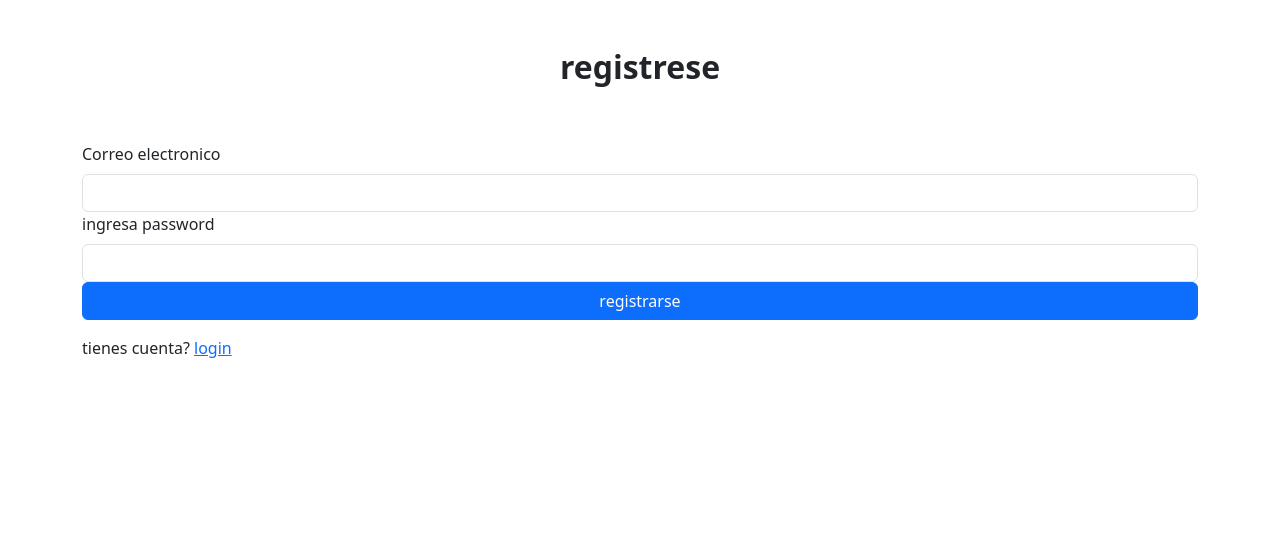
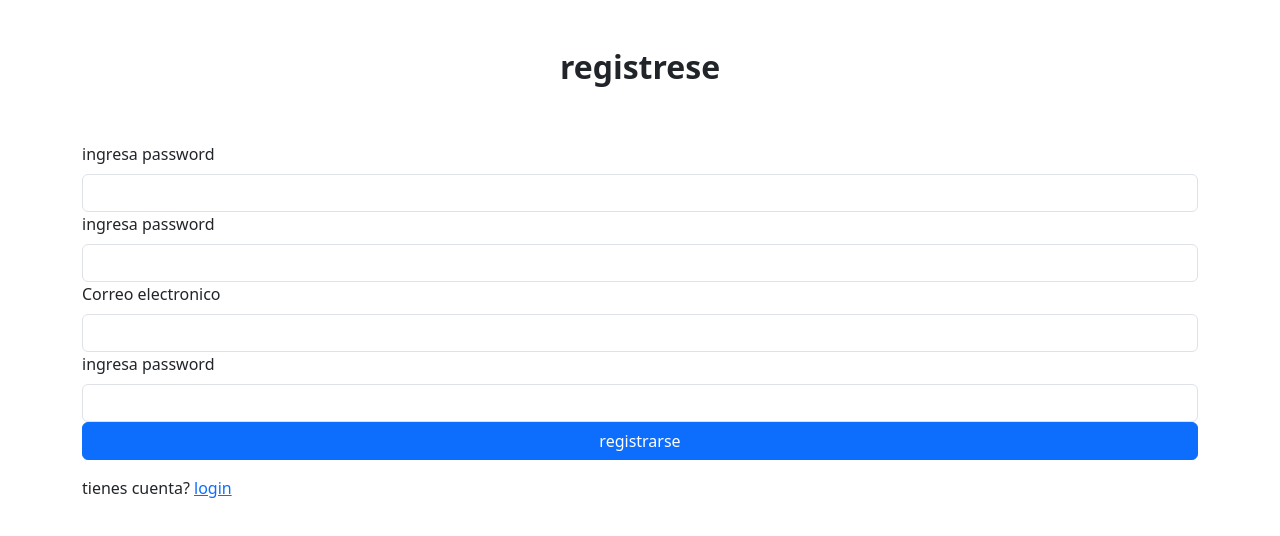
Before and after one commit to nico1612/control-de-gastos, a React (Vite) app: page /auth/register in a window 1280 px wide. Shown: the top 536 px of the page. Built offline with nearby package versions, Linux system fonts and the light colour scheme.

Commit message:
registrarse

```diff
--- a/src/login/pages/RegisterPage.jsx
+++ b/src/login/pages/RegisterPage.jsx
@@ -1,15 +1,18 @@
 
 import { Link } from "react-router-dom"
 import { useForm } from "../../hooks/useForm"
+import { startRegister } from "../../store/auth/thunks"
 
 const formData={
     email:'',
+    surname:'',
+    name:'',
     password:''
 }
 
 export const RegisterPage=()=>{
 
-    const {email,password,onInputChange}= useForm(formData)
+    const {email,name,surname,password,onInputChange}= useForm(formData)
 
     const onSubmit=(event)=>{
 
@@ -17,7 +20,7 @@ export const RegisterPage=()=>{
 
         //console.log({email,password})
 
-        dispatch( startLogin({ email, password }) );
+        dispatch( startRegister({ email, password,name,surname }) );
 
     }
 
@@ -30,6 +33,17 @@ export const RegisterPage=()=>{
                 </div>
 
                 <form onSubmit={onSubmit}>
+
+                    <div className="mb-6">
+                        <label className="form-label"> ingresa password</label>
+                        <input type="text" className="form-control" name= "surname" value={surname} onChange={onInputChange}/>
+                    </div>
+
+                    <div className="mb-6">
+                        <label className="form-label"> ingresa password</label>
+                        <input type="text" className="form-control" name= "name" value={name} onChange={onInputChange}/>
+                    </div>
+
                     <div className="mb-6">
                         <label className="form-label"> Correo electronico</label>
                         <input type="email" className="form-control" name= "email" value={email} onChange={onInputChange}/>
@@ -37,8 +51,9 @@ export const RegisterPage=()=>{
 
                     <div className="mb-6">
                         <label className="form-label"> ingresa password</label>
-                        <input type="email" className="form-control" name= "password" value={password} onChange={onInputChange}/>
+                        <input type="password" className="form-control" name= "password" value={password} onChange={onInputChange}/>
                     </div>
+
                     <div className="d-grid">
                         <button type="submit" className="btn btn-primary" > registrarse</button>
                     </div>
--- a/src/store/auth/thunks.js
+++ b/src/store/auth/thunks.js
@@ -25,27 +25,22 @@ export const startLogin=({email,password})=>{
 
 }
 
-export const startRegister=({email,password})=>{
+export const startRegister=({email,surname,name,password})=>{
 
     return async(dispatch)=>{
 
+
         dispatch( checkingCredentials() );
 
-        try{
-            let config={
-                method:'POST',
-                header:{
-                    'Accept':'Application/json',
-                    'Content-Type':'Application/json'
-                },
-                body:JSON.stringify({"password":"Ni123456% ","eMail":"nico@gmail.com"})
-            }
-            const data=await fetch("http://54.242.99.47:3001//user/register",config)
-            console.log(data)
-        }
-        catch{
-
-        }
+        const options = {
+            method: "POST",
+            headers: {
+                "Content-Type": "application/json"
+            },
+            body: JSON.stringify({"name":name,"surname":surname,"eMail":email,"password":password})
+        };
+        const data=await fetch(`${url}/user/register`,config)
+        console.log(data)
 
 
         //dispatch( login( email ));
```
